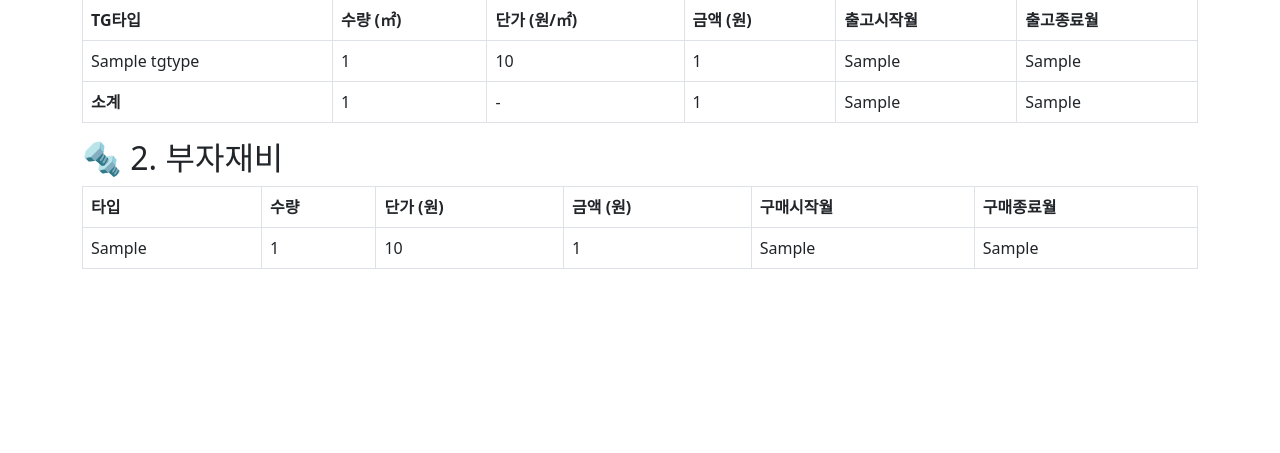
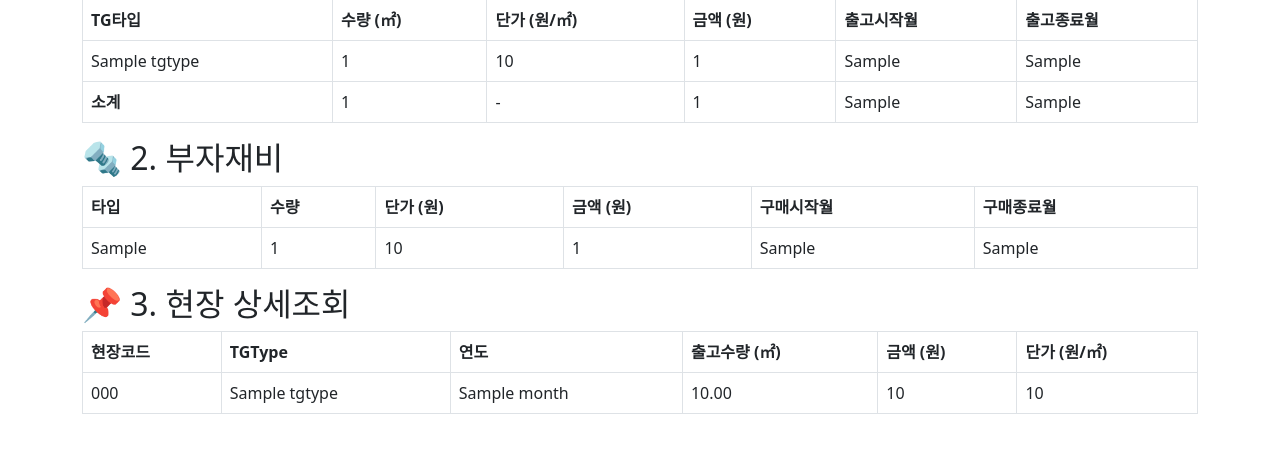
Before and after one commit to pepperbuger/flask-vicon, a Flask app: template templates/result.html in a window 1280 px wide. Shown: the part 151-604 px from the top of the page. Run offline with Flask 3, Linux system fonts and the light colour scheme; the template is opened without the code that fills it: most values are stand-ins (such as "Sample title", 1, 10 or a date in 2020); parts of the project's set-up code (start-up, migrations or seed data) failed here and were passed over.

Commit message:
Add detailed site information in result.html

```diff
--- a/app.py
+++ b/app.py
@@ -228,14 +228,6 @@ def query_database(site_code):
             """
             df_material = pd.read_sql(query_material, conn)
 
-            # ✅ 자재비 소계 계산
-            material_total = {
-                "total_quantity": df_material["TotalQuantity"].sum(),
-                "total_amount": df_material["TotalAmount"].sum(),
-                "start_month": df_material["StartMonth"].min(),
-                "end_month": df_material["EndMonth"].max()
-            }
-
             # ✅ 3. 부자재비 조회
             query_submaterial = f"""
                 SELECT SubmaterialType, SUM(Quantity) AS TotalQuantity,
@@ -249,15 +241,7 @@ def query_database(site_code):
             """
             df_submaterial = pd.read_sql(query_submaterial, conn)
 
-            # ✅ 부자재비 소계 계산
-            submaterial_total = {
-                "total_quantity": df_submaterial["TotalQuantity"].sum(),
-                "total_amount": df_submaterial["TotalAmount"].sum(),
-                "start_month": df_submaterial["StartMonth"].min(),
-                "end_month": df_submaterial["EndMonth"].max()
-            }
-
-            # ✅ 4. 현장상세조회
+            # ✅ 4. 현장 상세조회 (수정된 쿼리)
             query_details = f"""
                 SELECT s.SiteCode, s.TGType, s.Month, s.ShipmentQuantity,
                        u.Price, (s.ShipmentQuantity * u.Price) AS Amount
@@ -268,13 +252,16 @@ def query_database(site_code):
             """
             df_details = pd.read_sql(query_details, conn)
 
+            if df_details.empty:
+                print("❌ 현장 상세조회 실패: 결과 없음.")
+            else:
+                print(f"✅ 현장 상세조회 성공: {df_details.to_dict()}")  # ✅ 데이터 출력
+
             return {
                 "summary": df_summary.to_dict("records"),
                 "material": df_material.to_dict("records"),
-                "material_total": material_total,  # ✅ 자재비 소계 추가
                 "submaterial": df_submaterial.to_dict("records"),
-                "submaterial_total": submaterial_total,  # ✅ 부자재비 소계 추가
-                "details": df_details.to_dict("records")
+                "details": df_details.to_dict("records"),  # ✅ 상세조회 데이터 포함
             }
     except Exception as e:
         import traceback
--- a/templates/result.html
+++ b/templates/result.html
@@ -81,6 +81,36 @@
             {% endfor %}
         </tbody>
     </table>
+<!-- ✅ 3. 현장 상세조회 -->
+<h2>📌 3. 현장 상세조회</h2>
+{% if data.details %}
+<table class="table table-bordered">
+    <thead>
+         <tr>
+            <th>현장코드</th>
+            <th>TGType</th>
+            <th>연도</th>
+            <th>출고수량 (㎡)</th>
+            <th>금액 (원)</th>
+            <th>단가 (원/㎡)</th>
+         </tr>
+     </thead>
+     <tbody>
+          {% for row in data.details %}
+          <tr>
+            <td>{{ row.SiteCode }}</td>
+            <td>{{ row.TGType }}</td>
+            <td>{{ row.Month }}</td>
+            <td>{{ "{:,.2f}".format(row.ShipmentQuantity) }}</td>
+            <td>{{ "{:,.0f}".format(row.Amount) }}</td>
+            <td>{{ "{:,.0f}".format(row.Price) }}</td>
+        </tr>
+        {% endfor %}
+    </tbody>
+</table>
+{% else %}
+<p>📌 현장 상세조회 데이터가 없습니다.</p>
+{% endif %}
 
 </body>
 </html>
```
